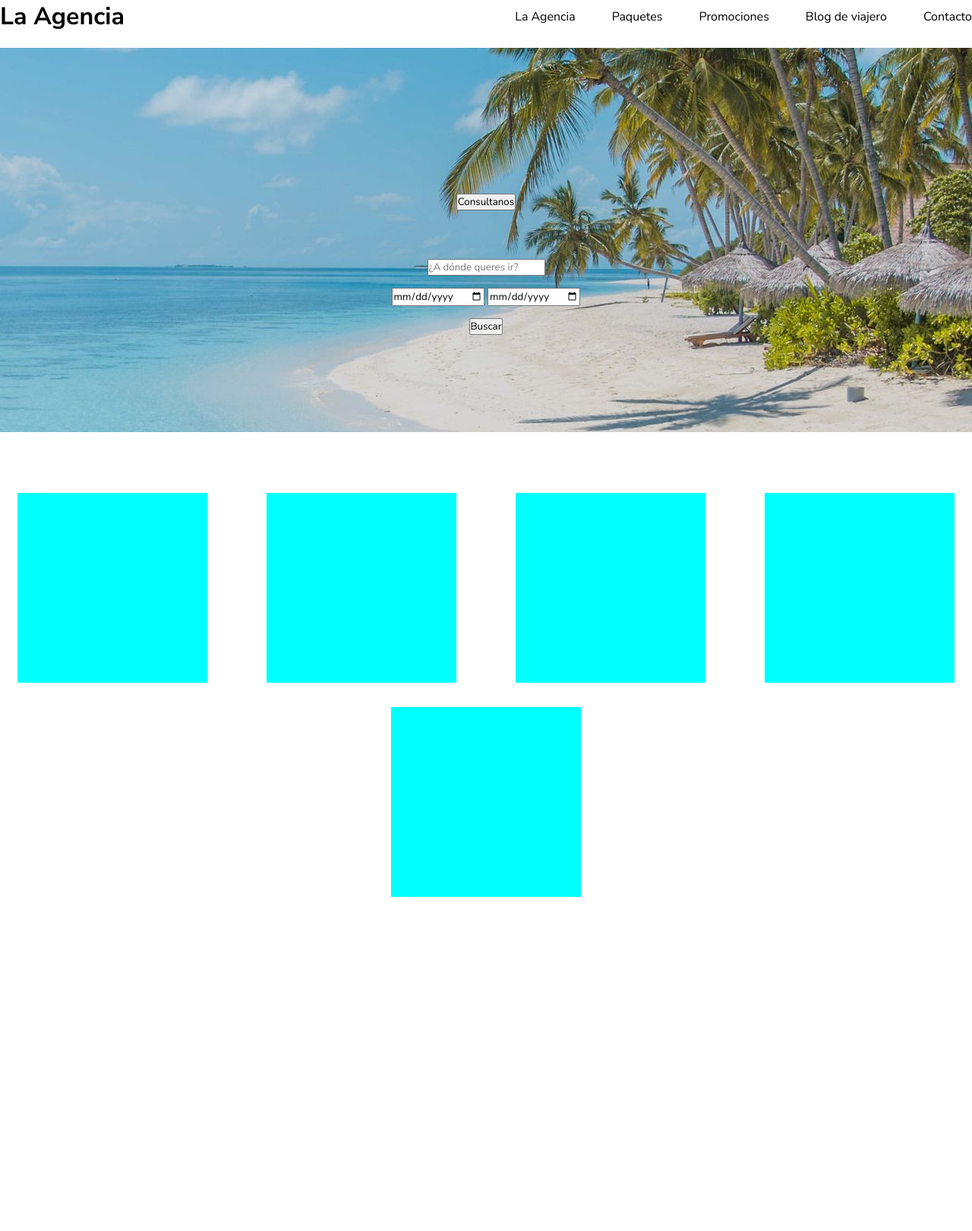
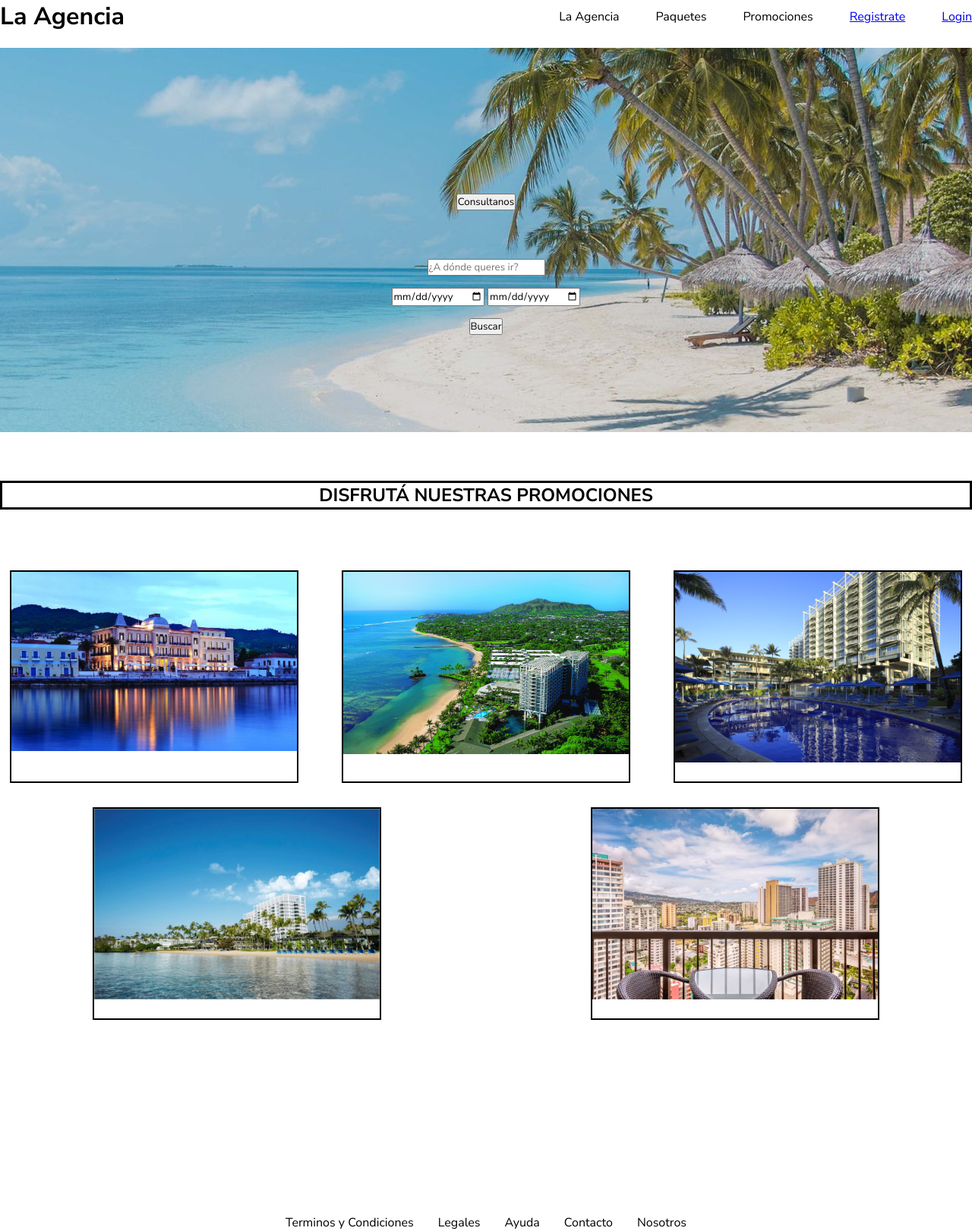
Before and after one commit to JerePrograma/VoyageHub, a Spring app: page /index in a window 1280 px wide. Shown: the whole page at 76% size. Before the commit the page ends 1181 px from the top, so only its background shows below. Run offline with Thymeleaf, Linux system fonts and the light colour scheme; the template is opened without the code that fills it, so the values that code supplies are empty.

Commit message:
15deAbril

```diff
--- a/VoyageHub/src/main/resources/static/style.css
+++ b/VoyageHub/src/main/resources/static/style.css
@@ -42,9 +42,15 @@ header ul{
     margin-top: 5%;
 }
 
+.cartasTitulo{
+    display: flex;
+    justify-content: center;
+    margin-top: 5%;
+    border: black solid 3px;
+}
+
 .cartas{
     display: flex;
-    flex-direction: row;
     justify-content: space-around;
     flex-wrap: wrap;
     gap: 2rem;
@@ -53,8 +59,20 @@ header ul{
 }
 
 .cartas div{
-    background-color: aqua;
+    display: flex;
+    flex-direction: column;
+    height: 280px;
+    width: 380px;
+    border: solid black 2px;
+}
 
-    height: 250px;
-    width: 250px;
+footer{
+    margin-top: 20%;
 }
+
+footer ul{
+    display: flex;
+    justify-content: center;
+    gap: 2rem ;
+    list-style: none;
+}
--- a/VoyageHub/src/main/resources/templates/index.html
+++ b/VoyageHub/src/main/resources/templates/index.html
@@ -12,21 +12,21 @@
     <!-- Asegúrate de que la ruta a los archivos estáticos sea relativa al directorio 'static' -->
     <!--"/VoyageHub/src/main/resources/static/style.css"-->
     <link rel="stylesheet" href="/VoyageHub/src/main/resources/static/style.css">
-
     <title>Agencia</title>
   </head>
   <body>
     <header>
       <h1>La Agencia</h1>
       <ul>
-        <li><p>La Agencia</p></li>
-        <li><p>Paquetes</p></li>
-        <li><p>Promociones</p></li>
-        <li><p>Blog de viajero</p></li>
-        <li><p>Contacto</p></li>
+        <li>La Agencia</li>
+        <li>Paquetes</li>
+        <li>Promociones</li>
+        <li><a href="/VoyageHub/src/main/resources/templates/cliente_form.html">Registrate</a></li>
+        <li><a href="/VoyageHub/src/main/resources/templates/login.html">Login</a></li>
       </ul>
     </header>
     <main>
+
       <article class="principal">
         <section class="titulo">
           <button><p>Consultanos</p></button>
@@ -42,13 +42,26 @@
         </section>
       </article>
 
+      <h2 class="cartasTitulo">DISFRUTÁ NUESTRAS PROMOCIONES</h2>
       <section class="cartas">
-        <div></div>
-        <div></div>
-        <div></div>
-        <div></div>
-        <div></div>
+        <div>
+          <img src="/VoyageHub/src/main/resources/static/1.jpg" alt="">
+
+        </div>
+        <div><img src="/VoyageHub/src/main/resources/static/2.jpeg" alt=""></div>
+        <div><img src="/VoyageHub/src/main/resources/static/3.jpeg" alt=""></div>
+        <div><img src="/VoyageHub/src/main/resources/static/4.webp" alt=""></div>
+        <div><img src="/VoyageHub/src/main/resources/static/5.avif" alt=""></div>
       </section>
+      <footer>
+        <ul>
+          <li>Terminos y Condiciones</li>
+          <li>Legales</li>
+          <li>Ayuda</li>
+          <li>Contacto</li>
+          <Li>Nosotros</Li>
+        </ul>
+      </footer>
     </main>
   </body>
 </html>
```
Also changed, not shown: VoyageHub/src/main/resources/static/1.jpg (added), VoyageHub/src/main/resources/static/2.jpeg (added), VoyageHub/src/main/resources/static/3.jpeg (added), VoyageHub/src/main/resources/static/4.webp (added), VoyageHub/src/main/resources/static/5.avif (added), VoyageHub/src/main/resources/static/b1f90fc0d621e76e411fbb7b531f0059eab9071384b5cc2ce6b01930be2a.webp (added).
